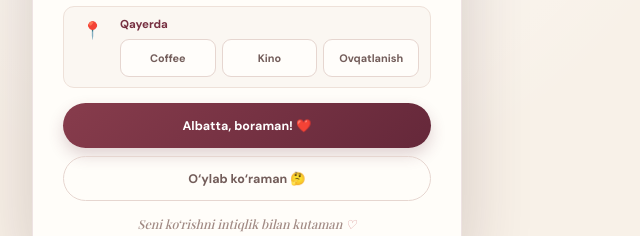
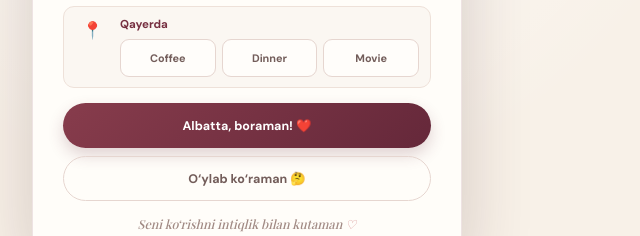
Before and after one commit to Kevin-dotcom-coder/for-you-letter, a plain HTML site: page index.html in a window 1280 px wide. Both pictures are taken after a click on the button "Konvertni ochish". Shown: the part 449-685 px from the top of the page, 393-1033 px from the left. Drawn offline with nearby package versions, Linux system fonts and the light colour scheme.

Commit message:
Add files via upload

```diff
--- a/index.html
+++ b/index.html
@@ -64,8 +64,8 @@
               <h3>Qayerda</h3>
               <div class="place-options" role="radiogroup" aria-label="Uchrashuv joyi">
                 <button class="place-option" type="button" role="radio" aria-checked="false" data-place="Coffee">Coffee</button>
-                <button class="place-option" type="button" role="radio" aria-checked="false" data-place="Kino">Kino</button>
-                <button class="place-option" type="button" role="radio" aria-checked="false" data-place="Ovqatlanish">Ovqatlanish</button>
+                <button class="place-option" type="button" role="radio" aria-checked="false" data-place="Dinner">Dinner</button>
+                <button class="place-option" type="button" role="radio" aria-checked="false" data-place="Movie">Movie</button>
               </div>
             </div>
           </div>
```
